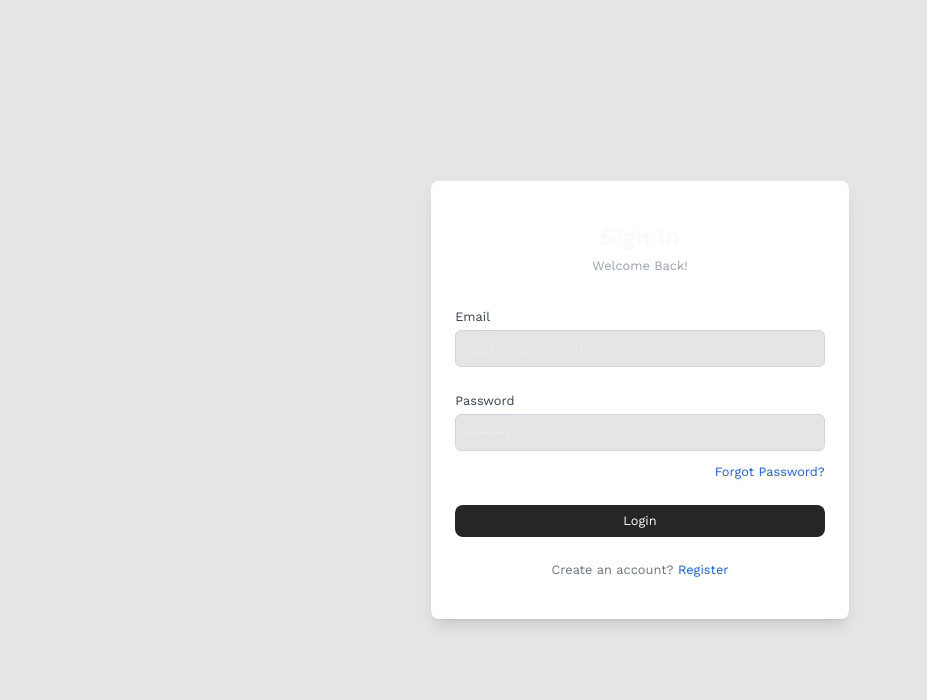
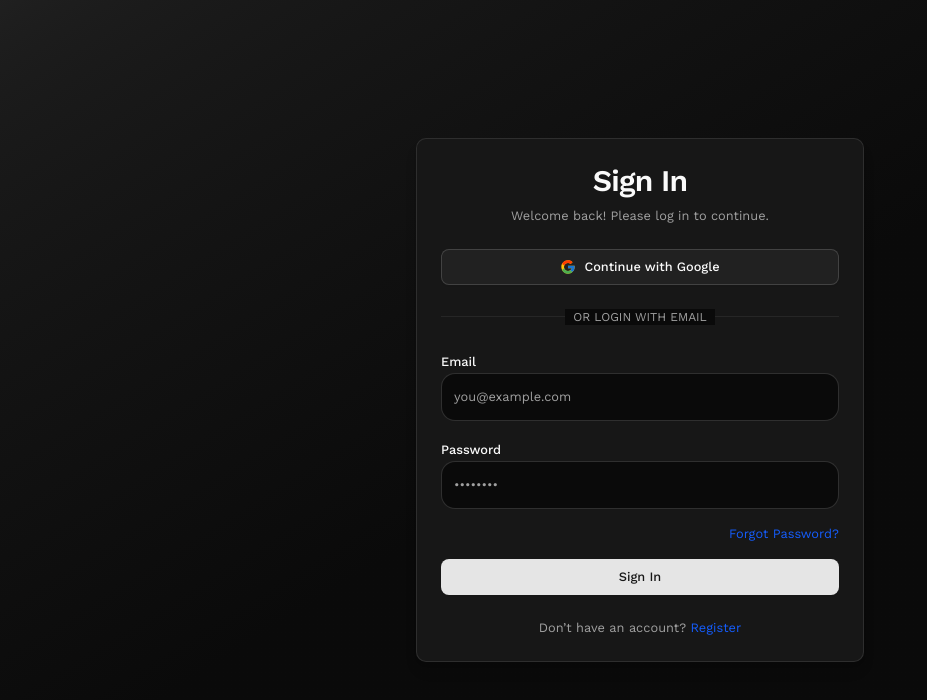
Before and after one commit to anshuuu680/PackMate-AI, a React (Vite) app in the folder client/: page /auth/login in a window 1280 px wide. Shown: the top 700 px of the page, without its empty margins (0-927 px from the left). Built offline with nearby package versions, Linux system fonts and the light colour scheme.

Commit message:
change auth ui

```diff
--- a/client/package.json
+++ b/client/package.json
@@ -33,6 +33,7 @@
     "react-calendar": "^6.0.0",
     "react-day-picker": "^9.10.0",
     "react-dom": "^19.1.1",
+    "react-icons": "^5.5.0",
     "react-redux": "^9.2.0",
     "react-router-dom": "^7.8.2",
     "react-scroll": "^1.9.3",
--- a/client/src/pages/auth/ForgotPassword.jsx
+++ b/client/src/pages/auth/ForgotPassword.jsx
@@ -1,5 +1,16 @@
 import { useAuthFormFormik } from "../../hooks/useAuthFormFormik";
 import { useNavigate } from "react-router-dom";
+import {
+  Card,
+  CardHeader,
+  CardTitle,
+  CardDescription,
+  CardContent,
+} from "@/components/ui/card";
+import { Input } from "@/components/ui/input";
+import { Label } from "@/components/ui/label";
+import { Button } from "@/components/ui/button";
+import { Lock } from "lucide-react";
 
 function ForgotPassword() {
   const navigate = useNavigate();
@@ -8,51 +19,56 @@ function ForgotPassword() {
   });
 
   return (
-    <div className="w-full bg-primary min-h-screen flex  justify-center lg:justify-around items-center lg:items-start pt-12 lg:pt-20">
-      <div className="w-full max-w-md bg-white rounded-2xl shadow-lg lg:w-[40%] flex flex-col items-center gap-6 p-6">
-        <div className="flex flex-col items-center gap-3">
-          <div className="p-3 rounded-lg bg-gray-200">
-            <img className="w-7 h-7 object-cover" src="/lock.svg" alt="" />
+    <div className="w-full bg-primary/5 min-h-screen flex items-center justify-center">
+      <Card className="w-full max-w-md shadow-lg">
+        {/* Header */}
+        <CardHeader className="space-y-2 text-center">
+          <div className="mx-auto p-3 rounded-lg bg-gray-100 w-fit">
+            <Lock className="w-6 h-6 text-gray-600" />
           </div>
-          <h1 className="text-2xl font-semibold">Forgot Password</h1>
-          <p className="font-light w-[70%] text-sm text-center text-gray-700">
-            Please enter your email address below, and we'll send you a 5 digit
-            code.
-          </p>
-        </div>
-        <form
-          onSubmit={formik.handleSubmit}
-          className="w-full flex flex-col items-center"
-        >
-          <div className="flex w-full flex-col gap-1">
-            <label className="input-label" htmlFor="email">
-              Email
-            </label>
-            <input
+          <CardTitle className="text-2xl font-semibold">
+            Forgot Password
+          </CardTitle>
+          <CardDescription>
+            Enter your email below and we’ll send you a 5-digit code.
+          </CardDescription>
+        </CardHeader>
+
+        <CardContent>
+          {/* Form */}
+          <form onSubmit={formik.handleSubmit} className="space-y-4">
+            {/* Email */}
+            <div className="space-y-2">
+              <Label htmlFor="email">Email</Label>
+              <Input
+                id="email"
                 type="text"
                 name="email"
                 placeholder="e.g. john@john.com"
                 value={formik.values?.email}
                 onChange={formik.handleChange}
                 onBlur={formik.handleBlur}
-              className="input-box font-light"
               />
-            <div className="min-h-[16px]">
               {formik.touched.email && formik.errors.email && (
-                <p className="p-error">{formik.errors.email}</p>
+                <p className="text-sm text-red-500">{formik.errors.email}</p>
               )}
             </div>
-          </div>
-          <div className="flex w-full justify-end">
-            <a href="/login" className="text-sm text-blue-600 hover:underline">
-              Login?
+
+            <div className="flex justify-end">
+              <a
+                href="/auth/login"
+                className="text-sm text-blue-600 hover:underline"
+              >
+                Back to Login
               </a>
             </div>
-          <button className="submit-button mt-6 w-full" type="submit">
+
+            <Button type="submit" className="w-full">
               Get 5-Digit Code
-          </button>
+            </Button>
           </form>
-      </div>
+        </CardContent>
+      </Card>
     </div>
   );
 }
--- a/client/src/pages/auth/Login.jsx
+++ b/client/src/pages/auth/Login.jsx
@@ -1,60 +1,88 @@
 import { useAuthFormFormik } from "../../hooks/useAuthFormFormik";
+import {
+  Card,
+  CardHeader,
+  CardTitle,
+  CardDescription,
+  CardContent,
+} from "@/components/ui/card";
+import { Input } from "@/components/ui/input";
+import { Label } from "@/components/ui/label";
+import { Button } from "@/components/ui/button";
+import { FcGoogle } from "react-icons/fc";
 
 function Login() {
-  const formik = useAuthFormFormik("login", (values) => {});
+  const formik = useAuthFormFormik("login", (values) => {
+    console.log("Login submitted:", values);
+  });
 
   return (
-    <div className="w-full bg-primary min-h-screen flex flex-col lg:flex-row items-center justify-center lg:justify-around">
-      <div className="w-full lg:w-[40%] flex justify-center items-center p-6">
-        <div className="w-full sm:w-[90%] rounded-md shadow-lg bg-white py-10 px-6 flex flex-col justify-center items-center gap-8">
-          <div className="flex flex-col items-center gap-1">
-            <h1 className="text-2xl font-bold">Sign In</h1>
-            <p className="text-sm text-gray-400">Welcome Back!</p>
+    <div className="w-full min-h-screen flex items-center justify-center bg-gradient-to-br from-primary/10 via-background to-background">
+      <Card className="w-full max-w-md shadow-lg border border-border">
+        <CardHeader className="text-center space-y-2 pb-6">
+          <CardTitle className="text-3xl font-semibold tracking-tight">
+            Sign In
+          </CardTitle>
+          <CardDescription className="text-sm text-muted-foreground">
+            Welcome back! Please log in to continue.
+          </CardDescription>
+        </CardHeader>
+
+        <CardContent className="space-y-6">
+          <Button
+            variant="outline"
+            className="w-full flex items-center justify-center gap-2"
+            onClick={() => console.log("Google login clicked")}
+          >
+            <FcGoogle className="w-5 h-5" />
+            Continue with Google
+          </Button>
+
+          <div className="relative">
+            <div className="absolute inset-0 flex items-center">
+              <span className="w-full border-t border-muted" />
+            </div>
+            <div className="relative flex justify-center text-xs uppercase">
+              <span className="bg-background px-2 text-muted-foreground">
+                Or login with email
+              </span>
+            </div>
           </div>
 
-          <form
-            onSubmit={formik.handleSubmit}
-            className="w-full flex flex-col items-center relative gap-2"
-          >
-            <div className="flex flex-col gap-5 w-full">
-              <div className="flex w-full flex-col gap-1 relative pb-1">
-                <label className="input-label" htmlFor="email">
-                  Email
-                </label>
-                <input
-                  type="text"
+          <form onSubmit={formik.handleSubmit} className="space-y-4">
+            <div className="space-y-2">
+              <Label htmlFor="email">Email</Label>
+              <Input
+                id="email"
+                type="email"
                 name="email"
-                  placeholder="e.g. john@john.com"
+                placeholder="you@example.com"
                 value={formik.values?.email}
                 onChange={formik.handleChange}
                 onBlur={formik.handleBlur}
-                  className="input-box font-light"
               />
               {formik.touched.email && formik.errors.email && (
-                  <p className="p-error">{formik.errors.email}</p>
+                <p className="text-sm text-red-500">{formik.errors.email}</p>
               )}
             </div>
 
-              <div className="flex w-full flex-col gap-1 relative pb-1">
-                <label className="input-label" htmlFor="password">
-                  Password
-                </label>
-                <input
+            <div className="space-y-2">
+              <Label htmlFor="password">Password</Label>
+              <Input
+                id="password"
                 type="password"
                 name="password"
                 placeholder="••••••••"
                 value={formik.values?.password}
                 onChange={formik.handleChange}
                 onBlur={formik.handleBlur}
-                  className="input-box font-light"
               />
               {formik.touched.password && formik.errors.password && (
-                  <p className="p-error">{formik.errors.password}</p>
+                <p className="text-sm text-red-500">{formik.errors.password}</p>
               )}
             </div>
-            </div>
 
-            <div className="flex w-full justify-end">
+            <div className="flex justify-end">
               <a
                 href="/auth/forgot-password"
                 className="text-sm text-blue-600 hover:underline"
@@ -63,18 +91,20 @@ function Login() {
               </a>
             </div>
 
-            <button className="submit-button mt-4" type="submit">
-              Login
-            </button>
-            <p className="text-sm text-gray-500 mt-4">
-              Create an account?{" "}
-              <a href="/register" className="text-blue-600 hover:underline">
+            <Button type="submit" className="w-full">
+              Sign In
+            </Button>
+          </form>
+
+          {/* Register link */}
+          <p className="text-sm text-center text-muted-foreground">
+            Don’t have an account?{" "}
+            <a href="/auth/register" className="text-blue-600 hover:underline">
               Register
             </a>
           </p>
-          </form>
-        </div>
-      </div>
+        </CardContent>
+      </Card>
     </div>
   );
 }
--- a/client/src/pages/auth/Register.jsx
+++ b/client/src/pages/auth/Register.jsx
@@ -1,4 +1,15 @@
 import { useAuthFormFormik } from "../../hooks/useAuthFormFormik";
+import {
+  Card,
+  CardHeader,
+  CardTitle,
+  CardDescription,
+  CardContent,
+} from "@/components/ui/card";
+import { Input } from "@/components/ui/input";
+import { Label } from "@/components/ui/label";
+import { Button } from "@/components/ui/button";
+import { FcGoogle } from "react-icons/fc";
 
 function Register() {
   const formik = useAuthFormFormik("register", (values) => {
@@ -6,92 +17,111 @@ function Register() {
   });
 
   return (
-    <div className="w-full bg-primary min-h-screen flex flex-col lg:flex-row items-center justify-center lg:justify-around">
-      <div className="w-full lg:w-[40%] flex justify-center items-center p-6">
-        <div className="w-full sm:w-[90%] rounded-md shadow-lg bg-white py-10 px-6 flex flex-col justify-center items-center gap-8">
-          <div className="flex flex-col items-center gap-1">
-            <h1 className="text-2xl font-bold">Create Account</h1>
-            <p className="text-sm text-gray-400">Join us today!</p>
+    <div className="w-full bg-primary/5 min-h-screen flex items-center justify-center">
+      <Card className="w-full max-w-md shadow-lg">
+        {/* Header */}
+        <CardHeader className="space-y-1 text-center">
+          <CardTitle className="text-2xl font-semibold">
+            Create Account
+          </CardTitle>
+          <CardDescription>
+            Join PackMate AI and start your journey today!
+          </CardDescription>
+        </CardHeader>
+
+        <CardContent className="space-y-4">
+          {/* Google Sign-In */}
+          <Button
+            variant="outline"
+            className="w-full flex items-center gap-2"
+            onClick={() => console.log("Google register clicked")}
+          >
+            <FcGoogle className="w-5 h-5" />
+            Sign up with Google
+          </Button>
+
+          {/* Divider */}
+          <div className="relative">
+            <div className="absolute inset-0 flex items-center">
+              <span className="w-full border-t" />
+            </div>
+            <div className="relative flex justify-center text-xs uppercase">
+              <span className="bg-background px-2 text-muted-foreground">
+                Or continue with
+              </span>
+            </div>
           </div>
 
-          <form
-            onSubmit={formik.handleSubmit}
-            className="w-full flex flex-col items-center"
-          >
-            <div className="flex w-full flex-col gap-1">
-              <label className="input-label" htmlFor="email">
-                Email
-              </label>
-              <input
+          {/* Register Form */}
+          <form onSubmit={formik.handleSubmit} className="space-y-4">
+            {/* Email */}
+            <div className="space-y-2">
+              <Label htmlFor="email">Email</Label>
+              <Input
+                id="email"
                 type="text"
                 name="email"
                 placeholder="e.g. john@john.com"
                 value={formik.values?.email}
                 onChange={formik.handleChange}
                 onBlur={formik.handleBlur}
-                className="input-box font-light"
               />
-              <div className="min-h-[16px]">
               {formik.touched.email && formik.errors.email && (
-                  <p className="p-error">{formik.errors.email}</p>
+                <p className="text-sm text-red-500">{formik.errors.email}</p>
               )}
             </div>
-            </div>
 
-            <div className="flex w-full flex-col gap-1">
-              <label className="input-label" htmlFor="password">
-                Password
-              </label>
-              <input
+            {/* Password */}
+            <div className="space-y-2">
+              <Label htmlFor="password">Password</Label>
+              <Input
+                id="password"
                 type="password"
                 name="password"
                 placeholder="••••••••"
                 value={formik.values?.password}
                 onChange={formik.handleChange}
                 onBlur={formik.handleBlur}
-                className="input-box font-light"
               />
-              <div className="min-h-[16px]">
               {formik.touched.password && formik.errors.password && (
-                  <p className="p-error">{formik.errors.password}</p>
+                <p className="text-sm text-red-500">{formik.errors.password}</p>
               )}
             </div>
-            </div>
 
-            <div className="flex w-full flex-col gap-1">
-              <label className="input-label" htmlFor="confirmPassword">
-                Confirm Password
-              </label>
-              <input
+            {/* Confirm Password */}
+            <div className="space-y-2">
+              <Label htmlFor="confirmPassword">Confirm Password</Label>
+              <Input
+                id="confirmPassword"
                 type="password"
                 name="confirmPassword"
                 placeholder="••••••••"
                 value={formik.values?.confirmPassword}
                 onChange={formik.handleChange}
                 onBlur={formik.handleBlur}
-                className="input-box font-light"
               />
-              <div className="min-h-[16px]">
               {formik.touched.confirmPassword &&
                 formik.errors.confirmPassword && (
-                    <p className="p-error">{formik.errors.confirmPassword}</p>
+                  <p className="text-sm text-red-500">
+                    {formik.errors.confirmPassword}
+                  </p>
                 )}
             </div>
-            </div>
 
-            <button className="submit-button mt-6" type="submit">
+            {/* Submit */}
+            <Button type="submit" className="w-full">
               Register
-            </button>
+            </Button>
+          </form>
 
-            <p className="text-sm text-gray-500 mt-4 font-semibold">
+          <p className="text-sm text-center text-muted-foreground">
             Already have an account?{" "}
             <a href="/auth/login" className="text-blue-600 hover:underline">
               Login
             </a>
           </p>
-          </form>
-        </div>
-      </div>
+        </CardContent>
+      </Card>
     </div>
   );
 }
```
Also changed, not shown: client/src/pages/auth/VerifyOtp.jsx (+44 -33 lines), 1 other file (tests, documents, lock files or other folders). Lines whose indentation alone changed are shown as unchanged.
